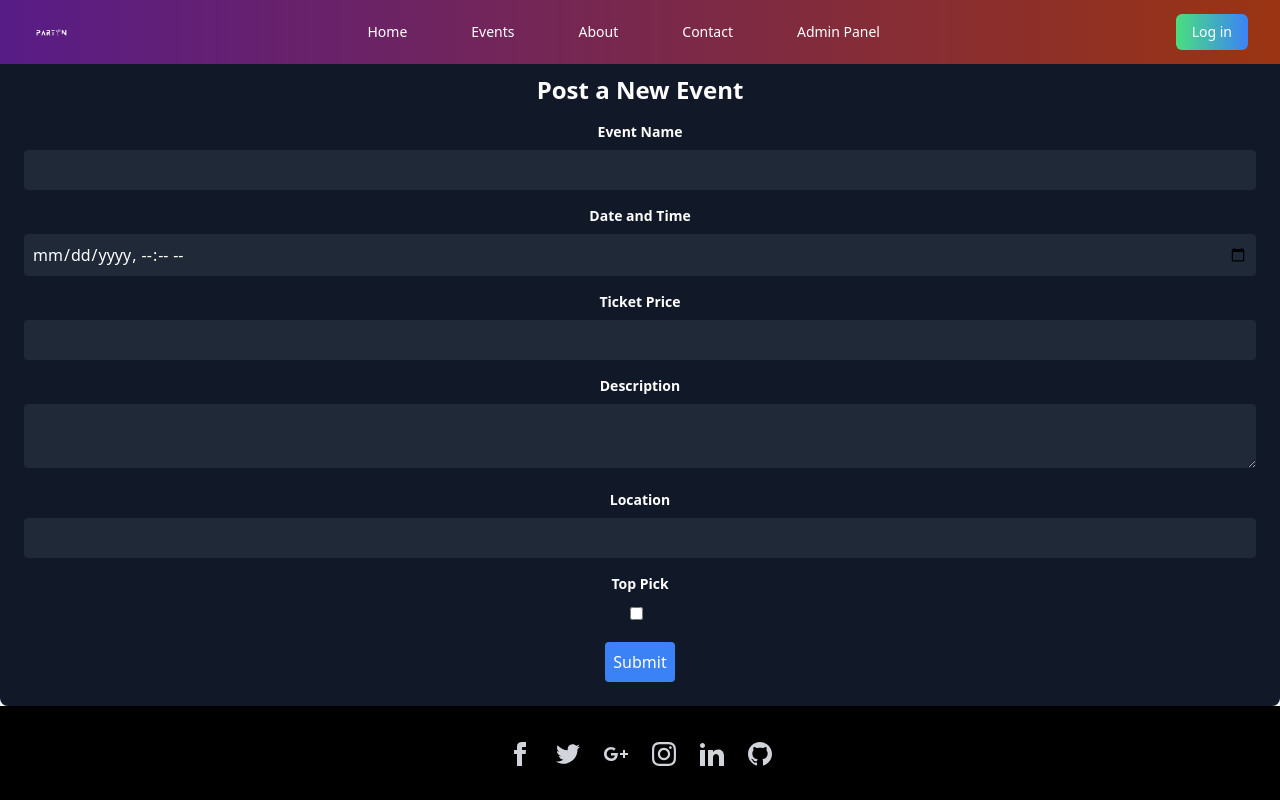
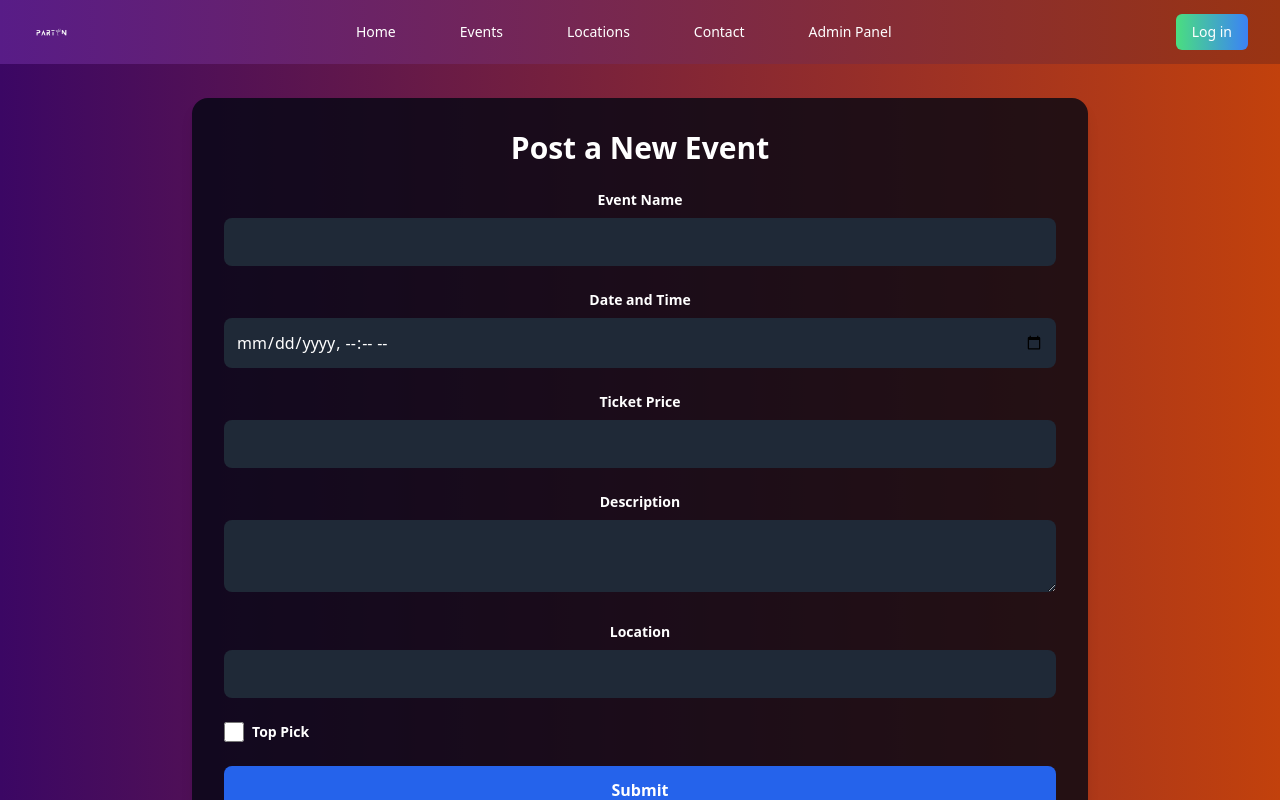
Before and after one commit to jekost/PartynAppPublic, a React (Vite) app in the folder partyn-frontend/: page /admin in a window 1280 px wide. Shown: the top 800 px of the page. Built offline with nearby package versions, Linux system fonts and the light colour scheme.

Commit message:
Made admin panel styling to be more consistent with events page

```diff
--- a/partyn-frontend/src/AdminPanel.jsx
+++ b/partyn-frontend/src/AdminPanel.jsx
@@ -41,77 +41,79 @@ const AdminPanel = () => {
     };
 
     return (
-        <div className="p-6 bg-gray-900 text-white rounded-lg shadow-md">
-            <h2 className="text-2xl font-bold mb-4">Post a New Event</h2>
-            {error && <p className="text-red-500">{error}</p>}
-            {success && <p className="text-green-500">{success}</p>}
-            <form onSubmit={handleSubmit}>
-                <div className="mb-4">
+        <div className="relative min-h-screen bg-gradient-to-r from-purple-950 to-orange-700 py-6 flex items-center justify-center sm:py-12">
+            <div className="relative w-full max-w-4xl bg-gray-950 bg-opacity-80 text-white rounded-2xl shadow-lg p-8">
+                <h2 className="text-3xl font-bold mb-6 text-center">Post a New Event</h2>
+                {error && <p className="text-red-500 text-center">{error}</p>}
+                {success && <p className="text-green-500 text-center">{success}</p>}
+                <form onSubmit={handleSubmit} className="space-y-6">
+                    <div>
                         <label className="block text-sm font-bold mb-2" htmlFor="name">Event Name</label>
                         <input
                             type="text"
                             id="name"
                             value={name}
                             onChange={(e) => setName(e.target.value)}
-                        className="w-full p-2 bg-gray-800 rounded"
+                            className="w-full p-3 bg-gray-800 rounded-lg focus:ring-2 focus:ring-blue-500"
                             required
                         />
                     </div>
-                <div className="mb-4">
+                    <div>
                         <label className="block text-sm font-bold mb-2" htmlFor="dateTime">Date and Time</label>
                         <input
                             type="datetime-local"
                             id="dateTime"
                             value={dateTime}
                             onChange={(e) => setDateTime(e.target.value)}
-                        className="w-full p-2 bg-gray-800 rounded"
+                            className="w-full p-3 bg-gray-800 rounded-lg focus:ring-2 focus:ring-blue-500"
                             required
                         />
                     </div>
-                <div className="mb-4">
+                    <div>
                         <label className="block text-sm font-bold mb-2" htmlFor="ticketPrice">Ticket Price</label>
                         <input
                             type="number"
                             id="ticketPrice"
                             value={ticketPrice}
                             onChange={(e) => setTicketPrice(e.target.value)}
-                        className="w-full p-2 bg-gray-800 rounded"
+                            className="w-full p-3 bg-gray-800 rounded-lg focus:ring-2 focus:ring-blue-500"
                             required
                         />
                     </div>
-                <div className="mb-4">
+                    <div>
                         <label className="block text-sm font-bold mb-2" htmlFor="description">Description</label>
                         <textarea
                             id="description"
                             value={description}
                             onChange={(e) => setDescription(e.target.value)}
-                        className="w-full p-2 bg-gray-800 rounded"
+                            className="w-full p-3 bg-gray-800 rounded-lg focus:ring-2 focus:ring-blue-500"
                             required
                         ></textarea>
                     </div>
-                <div className="mb-4">
+                    <div>
                         <label className="block text-sm font-bold mb-2" htmlFor="location">Location</label>
                         <input
                             type="text"
                             id="location"
                             value={location}
                             onChange={(e) => setLocation(e.target.value)}
-                        className="w-full p-2 bg-gray-800 rounded"
+                            className="w-full p-3 bg-gray-800 rounded-lg focus:ring-2 focus:ring-blue-500"
                             required
                         />
                     </div>
-                <div className="mb-4">
-                    <label className="block text-sm font-bold mb-2" htmlFor="topPick">Top Pick</label>
+                    <div className="flex items-center">
                         <input
                             type="checkbox"
                             id="topPick"
                             checked={topPick}
                             onChange={(e) => setTopPick(e.target.checked)}
-                        className="mr-2"
+                            className="mr-2 h-5 w-5 text-blue-600 focus:ring-blue-500 rounded"
                         />
+                        <label className="block text-sm font-bold" htmlFor="topPick">Top Pick</label>
                     </div>
-                <button type="submit" className="bg-blue-500 p-2 rounded">Submit</button>
+                    <button type="submit" className="w-full bg-blue-600 hover:bg-blue-700 text-white py-3 rounded-lg font-semibold transition duration-200">Submit</button>
                 </form>
+            </div>
         </div>
     );
 };
--- a/partyn-frontend/src/Header.jsx
+++ b/partyn-frontend/src/Header.jsx
@@ -10,7 +10,7 @@ import {
 const navigation = [
     { name: 'Home', href: '/' },
     { name: 'Events', href: '/' },
-    { name: 'About', href: '#' },
+    { name: 'Locations', href: '#' },
     { name: 'Contact', href: '#' },
 ];
 
```
Lines whose indentation alone changed are shown as unchanged.
